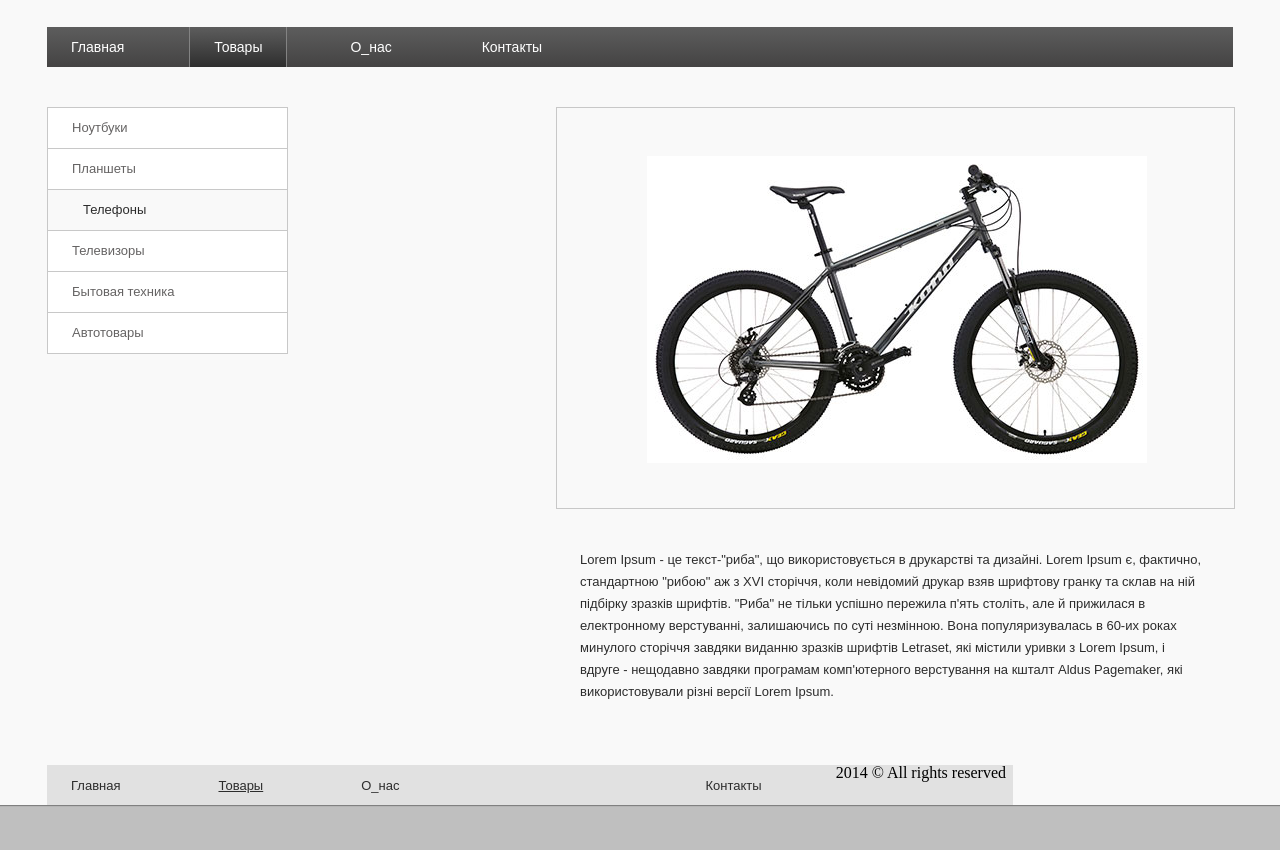
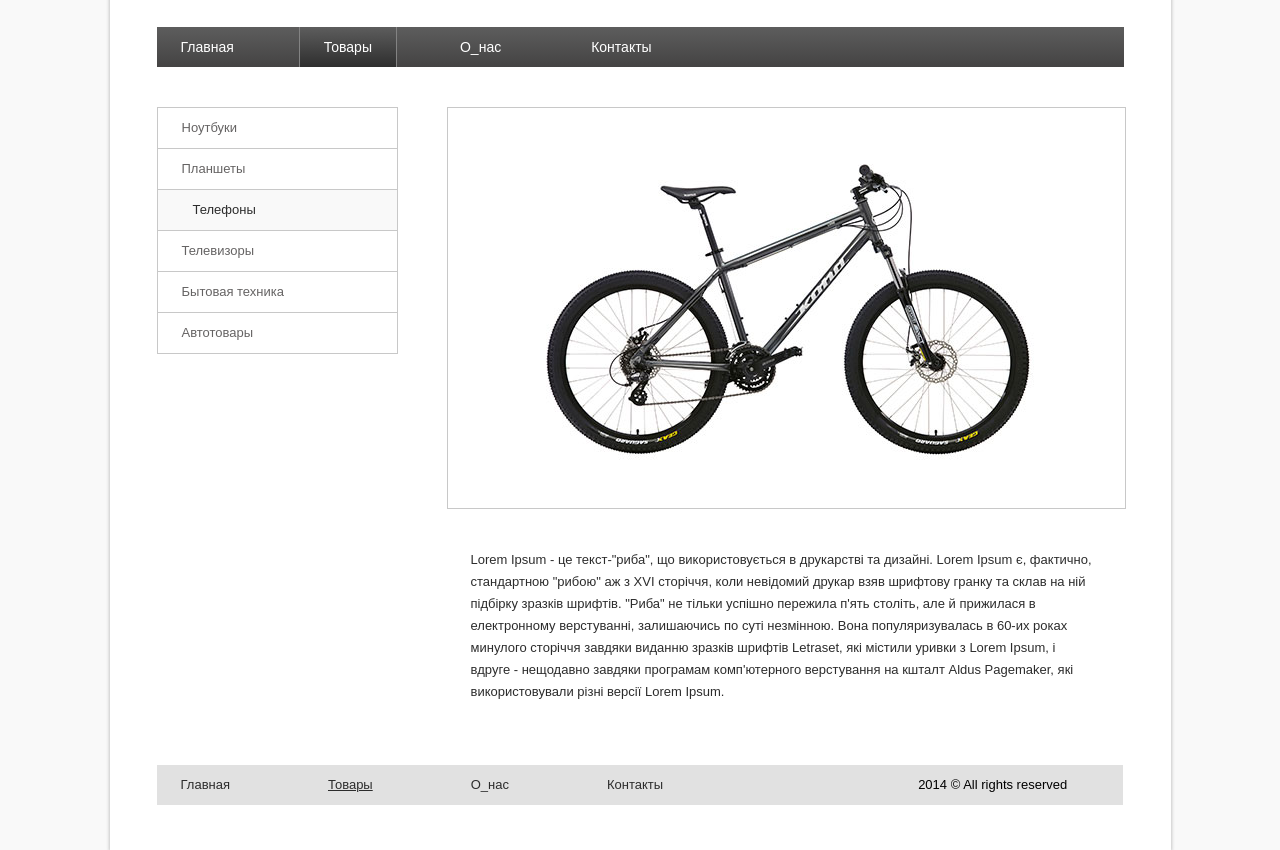
Before and after one commit to boooeller/boooeller.github.io, a plain HTML site: page GoIT/markup/home/lesson3/index.html in a window 1280 px wide. Shown: the part 106-956 px from the top of the page. Before the commit the page ends 913 px from the top, so only its background shows below. Drawn offline with Linux system fonts and the light colour scheme.

Commit message:
Update style.css

```diff
--- a/GoIT/markup/home/lesson3/css/style.css
+++ b/GoIT/markup/home/lesson3/css/style.css
@@ -6,17 +6,10 @@
 */
 
 body {
-	background: #bfbfbf;
+	background: #f9f9f9;
 }
 
 .wrapper {
-	border: -webkit-box-shadow: 0px 0px 1px 1px rgba(128,128,128,1);
-			-moz-box-shadow: 0px 0px 1px 1px rgba(128,128,128,1);
-			box-shadow: 0px 0px 1px 1px rgba(128,128,128,1);
-	background: #f9f9f9;
-}
-
-.content {
 	border: -webkit-box-shadow: 0px 0px 3px 1px rgba(199,199,199,1);
 			-moz-box-shadow: 0px 0px 3px 1px rgba(199,199,199,1);
 			box-shadow: 0px 0px 3px 1px rgba(199,199,199,1);
@@ -24,6 +17,10 @@ body {
 	width: 1061px;
 	min-height: 956px;
 	background: #ffffff;
+}
+
+.content {
+
 }
 
 .logo {
@@ -78,10 +75,13 @@ body {
 	padding: 0 27px 0 27px;
 }
 
+.main {
+	margin: 40px 47px 0 47px;
+}
+
 .nav {
 	border: 1px solid #c8c8c8;
 	width: 239px;
-	margin: 40px 0 0 47px;
 	float: left;
 }
 
@@ -123,7 +123,7 @@ body {
 .pic_text {
 	width: 677px;
 	float: right;
-	margin: 40px 47px 0 0;
+
 }
 
 .pic {
@@ -151,7 +151,7 @@ body {
 
 .footer li {
 	float: left;
-	line-height: 42px;
+	line-height: 40px;
 	font-family: Myriad Pro, Arial, Helvetica, sans-serif;
 	font-size: 13px;
 }
@@ -166,10 +166,16 @@ body {
 	text-decoration: underline;
 }
 
-.footer ul li:last-child {
-	padding-left: 208px;
+.copy {
+	line-height: 40px;
+	font-family: Myriad Pro, Arial, Helvetica, sans-serif;
+	font-size: 13px;
 }
 
 .test7:link {
 	text-decoration: underline;
 }
+
+.footer li:last-child {
+	padding-right: 181px;
+}
```
